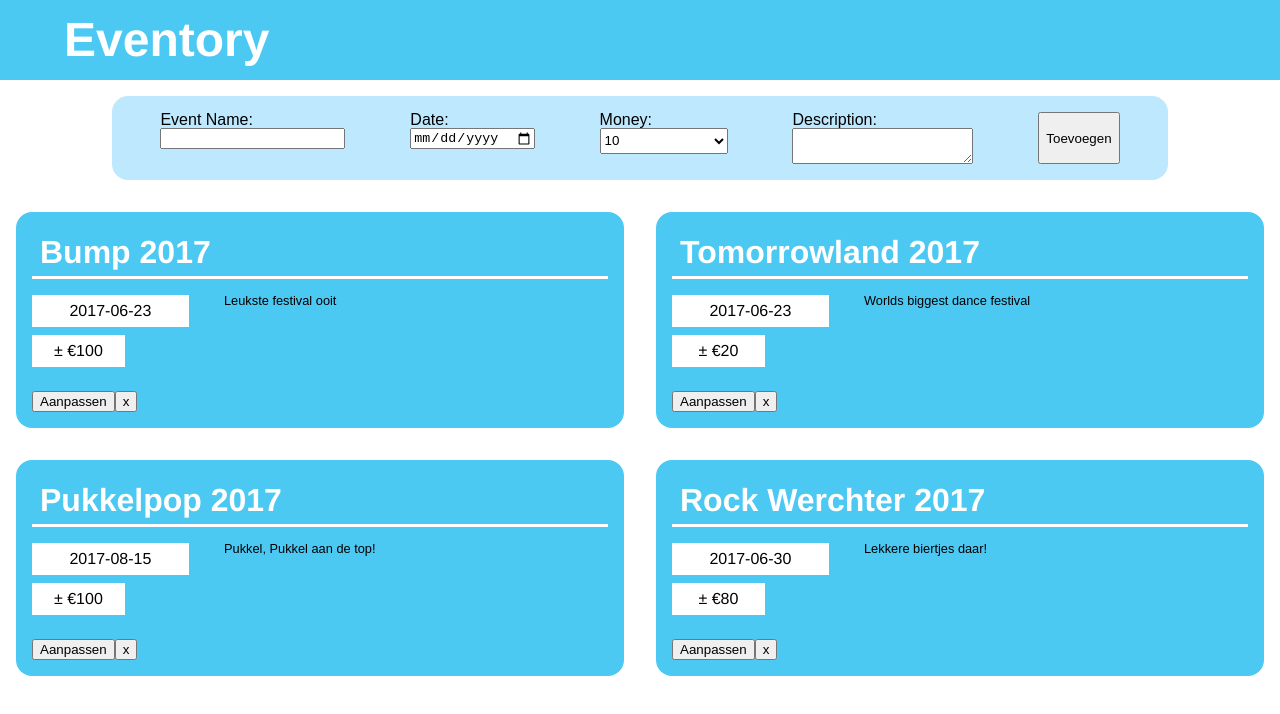
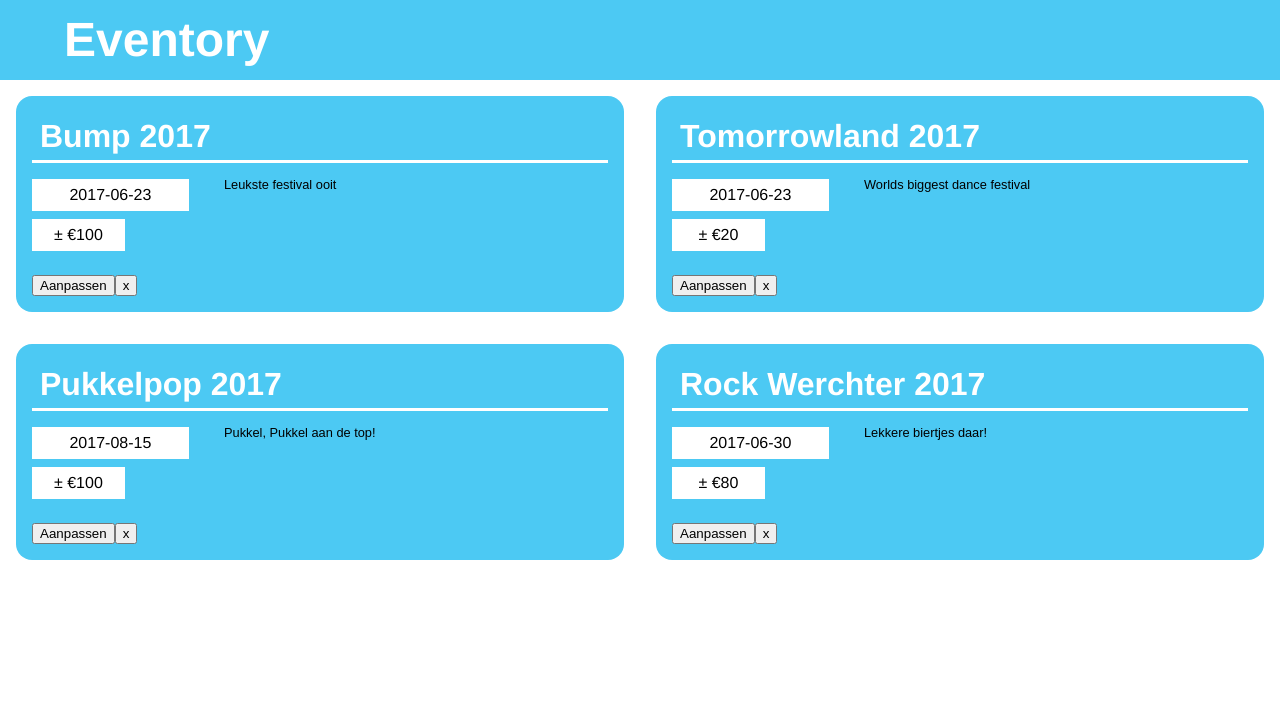
Before and after one commit to nicolasnuytten/WAD-Opdracht, a React (Create React App) app: page / in a window 1280 px wide. Shown: the top 714 px of the page. Built offline with nearby package versions, Linux system fonts and the light colour scheme.

Commit message:
Changing events, start from react router

```diff
--- a/package.json
+++ b/package.json
@@ -5,6 +5,7 @@
   "dependencies": {
     "react": "^16.2.0",
     "react-dom": "^16.2.0",
+    "react-router-dom": "^4.2.2",
     "react-scripts": "1.1.1"
   },
   "scripts": {
--- a/src/AddEvent.jsx
+++ b/src/AddEvent.jsx
@@ -1,26 +1,46 @@
 import React from "react";
 
+let inputName = null;
+let inputDate = null;
+let inputMoney = null;
+let inputText = null;
+
 const AddEvent = ({ events, onAdd }) => {
-  const handleAddItem = () => {
-    onAdd();
+
+  const handleAddItem = (e) => {
+    e.preventDefault();
+    if (
+      inputName.value &&
+      inputDate.value &&
+      inputMoney.value &&
+      inputText.value
+    ) {
+      onAdd(
+        inputName.value,
+        inputDate.value,
+        inputMoney.value,
+        inputText.value
+      );
+      e.currentTarget.reset();
+    }
   };
 
   return (
-    <div className="add-form">
+    <form className="add-form" onSubmit={handleAddItem}>
       <div className="event-tags">
         <label id="name">Event Name:</label>
-        <input name="name" type="text" />
+        <input name="name" type="text" ref={field => (inputName = field)} />
       </div>
       <div className="event-tags">
         <label id="date">Date:</label>
-        <input name="date" type="date"  />
+        <input name="date" type="date" ref={field => (inputDate = field)} />
       </div>
       <div className="event-tags">
         <label id="money">Money:</label>
         <select
           name="money"
           className="edit-event-money event-tag"
-
+          ref={field => (inputMoney = field)}
         >
           <option value="10">10</option>
           <option value="20">20</option>
@@ -36,11 +56,11 @@ const AddEvent = ({ events, onAdd }) => {
       </div>
       <div className="event-tags">
         <label id="money">Description:</label>
-        <textarea name="text"  />
+        <textarea name="text" ref={field => (inputText = field)} />
       </div>
 
-      <button onClick={() => handleAddItem()}>Toevoegen</button>
-    </div>
+      <button>Toevoegen</button>
+    </form>
   );
 };
 
--- a/src/App.css
+++ b/src/App.css
@@ -5,6 +5,7 @@
   font-size: 3rem;
   font-weight: bold;
   font-family: Helvetica;
+  text-decoration: none;
 }
 
 .add-icon:hover {
--- a/src/App.js
+++ b/src/App.js
@@ -5,6 +5,8 @@ import Event from "./Event";
 import EditEvent from "./EditEvent";
 import Nav from "./Nav";
 import AddEvent from "./AddEvent";
+import NotFound from "./NotFound";
+import { Route, Switch } from "react-router-dom";
 
 class App extends Component {
   constructor(props) {
@@ -13,7 +15,7 @@ class App extends Component {
   }
 
   componentDidMount = () => {
-    fetch("./data/events.json")
+    fetch("../data/events.json")
       .then(r => r.json())
       .then(this.parseData);
   };
@@ -33,31 +35,31 @@ class App extends Component {
     this.setState({ active: id });
   };
 
-  handleChangeItem = (inputName, value) => {
-    const events = { ...this.state.events };
-    const { active } = this.state;
-    console.log(events[active])
-    events[active] = {[inputName]: value};
-    this.setState({ events });
+  handleChangeItem = (id, event) => {
+    const { events } = this.state;
+    const updateEvents = { ...events };
+    updateEvents[id] = event;
+    this.setState({ events: updateEvents });
   };
 
-  handleAddEvent = () => {
+  handleAddEvent = (inputName, inputDate, inputMoney, inputText) => {
     const events = { ...this.state.events };
     const id = Math.random()
       .toString(16)
       .substr(3, 5);
-    events[id] = { value: id, name: "event naam", date: "2018-01-01", money: 10, text: "dit is tekst" };
+    events[id] = { name: inputName, date: inputDate, money: inputMoney, text: inputText };
     this.setState({ events });
+  };
+
+  handleSubmitEdit = (id) => {
+    this.setState({ active: null });
   };
 
   render() {
     const { events, active } = this.state;
     return <div className="app">
         <Nav title="Eventory" />
-        <section className="addEvent">
-          <AddEvent event={events} onAdd={id => this.handleAddEvent(id)} />
-        </section>
-        {active ? <EditEvent events={events} onChange={(inputName, value) => this.handleChangeItem(inputName, value)} /> : ""}
+        {active ? <EditEvent id={active} event={events[active]} onChange={(id, updateEvent) => this.handleChangeItem(id, updateEvent)} onSubmit={id => this.handleSubmitEdit(id)} /> : ""}
         <div className="events">
           {Object.keys(events).map(id => (
             <Event
@@ -68,6 +70,9 @@ class App extends Component {
             />
           ))}
         </div>
+        <Switch>
+          <Route path="/event/add" component={AddEvent} />
+        </Switch>
       </div>;
   }
 }
--- a/src/EditEvent.jsx
+++ b/src/EditEvent.jsx
@@ -1,21 +1,26 @@
 import React from "react";
 import PropTypes from "prop-types";
 
-const EditEvent = ({name, date, money, text, onChange}) => {
+const EditEvent = ({ id, event, onChange, onSubmit }) => {
   const handleChange = e => {
-    const value = e.target.value;
-    const inputName = e.target.name;
-    onChange(inputName, value);
+    const { value, name } = e.currentTarget;
+    const updateEvent = { ...event };
+    updateEvent[name] = value;
+    onChange(id, updateEvent);
   };
 
-  return <div className="event edit-event">
+  const handleSubmit = e => {
+    onSubmit(id)
+  }
+
+  return <form className="event edit-event" onSubmit={handleSubmit}>
       <div className="event-top">
-        <input value={name} name="name" type="text" className="edit-event-name" onChange={handleChange} />
+        <input value={event.name} name="name" type="text" className="edit-event-name" onChange={handleChange} />
       </div>
       <div className="event-info">
         <div className="event-tags">
-          <input name="date" type="date" className="edit-event-date event-tag" onChange={handleChange} value={date} />
-          <select name="money" className="edit-event-money event-tag" onChange={handleChange} value={money}>
+          <input value={event.date} name="date" type="date" className="edit-event-date event-tag" onChange={handleChange} />
+          <select value={event.money} name="money" className="edit-event-money event-tag" onChange={handleChange}>
             <option value="10">10</option>
             <option value="20">20</option>
             <option value="30">30</option>
@@ -29,17 +34,18 @@ const EditEvent = ({name, date, money, text, onChange}) => {
           </select>
         </div>
         <div className="event-text">
-          <textarea name="text" className="edit-event-text-text" onChange={handleChange} value={text} />
+          <textarea name="text" className="edit-event-text-text" onChange={handleChange} value={event.text} />
         </div>
       </div>
-    </div>;
+      <button>Done</button>
+    </form>;
 };
 
 EditEvent.propTypes = {
-  name: PropTypes.string.isRequired,
-  date: PropTypes.string.isRequired,
-  money: PropTypes.number.isRequired,
-  text: PropTypes.string.isRequired
+  id: PropTypes.string.isRequired,
+  event: PropTypes.object.isRequired,
+  onChange: PropTypes.func.isRequired,
+  onSubmit: PropTypes.func.isRequired,
 };
 
 export default EditEvent;
--- a/src/Event.jsx
+++ b/src/Event.jsx
@@ -7,11 +7,12 @@ const Event = ({id, event, onRemove, onChange }) => {
    onRemove(id);
   }
 
-  const handleChangeItem = id => {
+  const handleChangeItem = (id) => {
    onChange(id);
+  //  console.log(event)
   }
 
-  return <div className="event">
+  return <div className="event" id={id}>
       <div className="event-top">
         <p className="event-name">{event.name}</p>
       </div>
@@ -32,7 +33,10 @@ const Event = ({id, event, onRemove, onChange }) => {
 };
 
 Event.propTypes = {
-  event: PropTypes.object.isRequired
+  id: PropTypes.string.isRequired,
+  event: PropTypes.object.isRequired,
+  onChange: PropTypes.func.isRequired,
+  onRemove: PropTypes.func.isRequired
 };
 
 export default Event;
--- a/src/Nav.jsx
+++ b/src/Nav.jsx
@@ -1,14 +1,14 @@
 import React from "react";
+import { Link } from "react-router-dom";
 
 const Nav = ({ title }) => {
-  return (
-    <div className="navigation">
+  return <div className="navigation">
       <div className="container">
-        <h1 className="title">{title}</h1>
+        <h1 className="title">
+          <Link to="/" className="title">{title}</Link>
+        </h1>
       </div>
-
-    </div>
-  );
+    </div>;
 };
 
 export default Nav;
--- /dev/null
+++ b/src/NotFound.jsx
@@ -0,0 +1,11 @@
+import React from 'react';
+import { Link } from "react-router-dom";
+
+const NotFound = () => {
+  return <section className="notfound">
+    <h2>Whoops, not found</h2>
+    <Link to="/">Bring me home!</Link>
+  </section>
+}
+
+export default NotFound;
--- a/src/index.js
+++ b/src/index.js
@@ -3,9 +3,12 @@ import ReactDOM from "react-dom";
 import "./index.css";
 import registerServiceWorker from "./registerServiceWorker";
 import App from "./App";
+import { BrowserRouter } from "react-router-dom";
 
 ReactDOM.render(
-  <App />,
-  document.getElementById("root")
+  <BrowserRouter>
+    <App />
+  </BrowserRouter>
+  ,document.getElementById("root")
 );
 registerServiceWorker();
```
Also changed, not shown: 1 other file (tests, documents, lock files or other folders).
